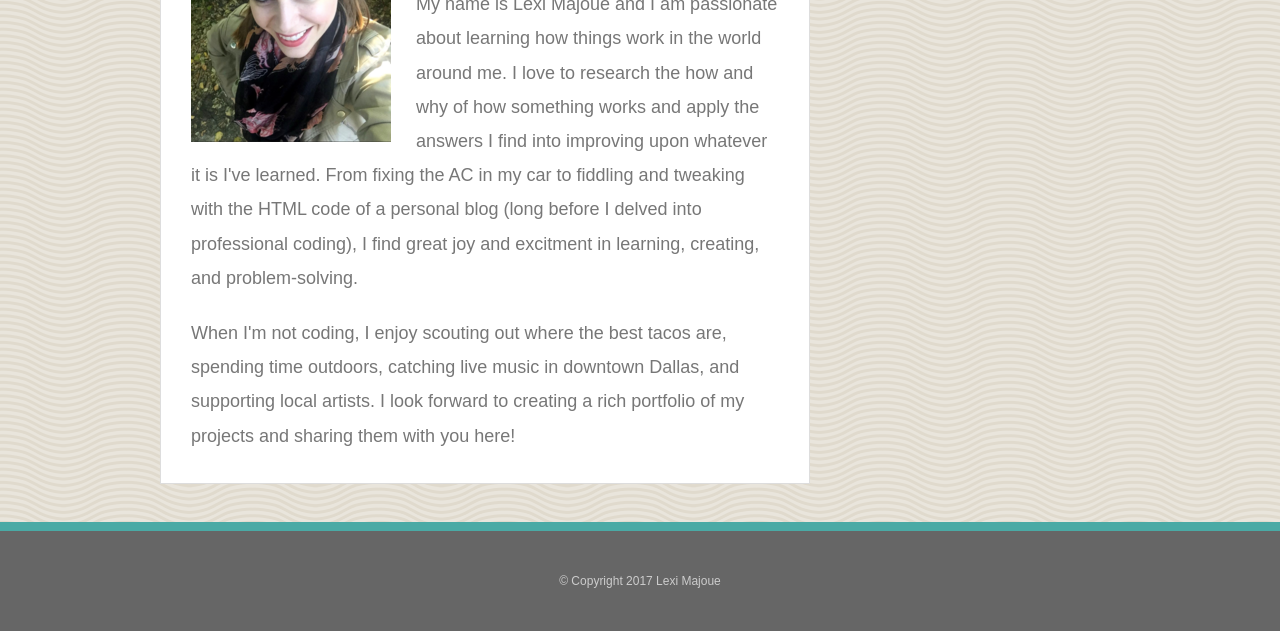
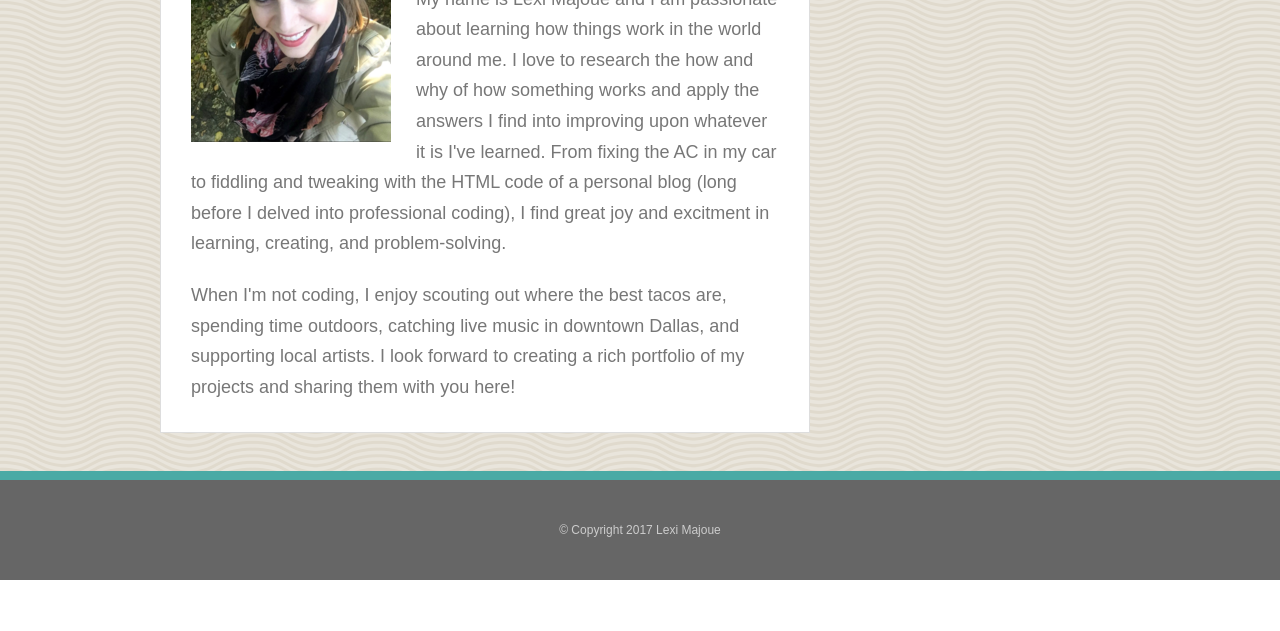
Before and after one commit to lexluther2125/Basic-Portfolio, a plain HTML site: page index.html in a window 1280 px wide. Shown: the part 333-964 px from the top of the page. After the commit the page ends 913 px from the top, so only its background shows below. Drawn offline with Linux system fonts and the light colour scheme.

Commit message:
Update style.css

```diff
--- a/assets/css/style.css
+++ b/assets/css/style.css
@@ -121,7 +121,7 @@ section, aside {
 }
 
 section p {
-	line-height: 190%;
+	line-height: 170%;
 }
 
 #section_grey_line {
@@ -258,3 +258,4 @@ input[type=submit]:hover {
 
 textarea {
 	height: 198px;
+}
```
